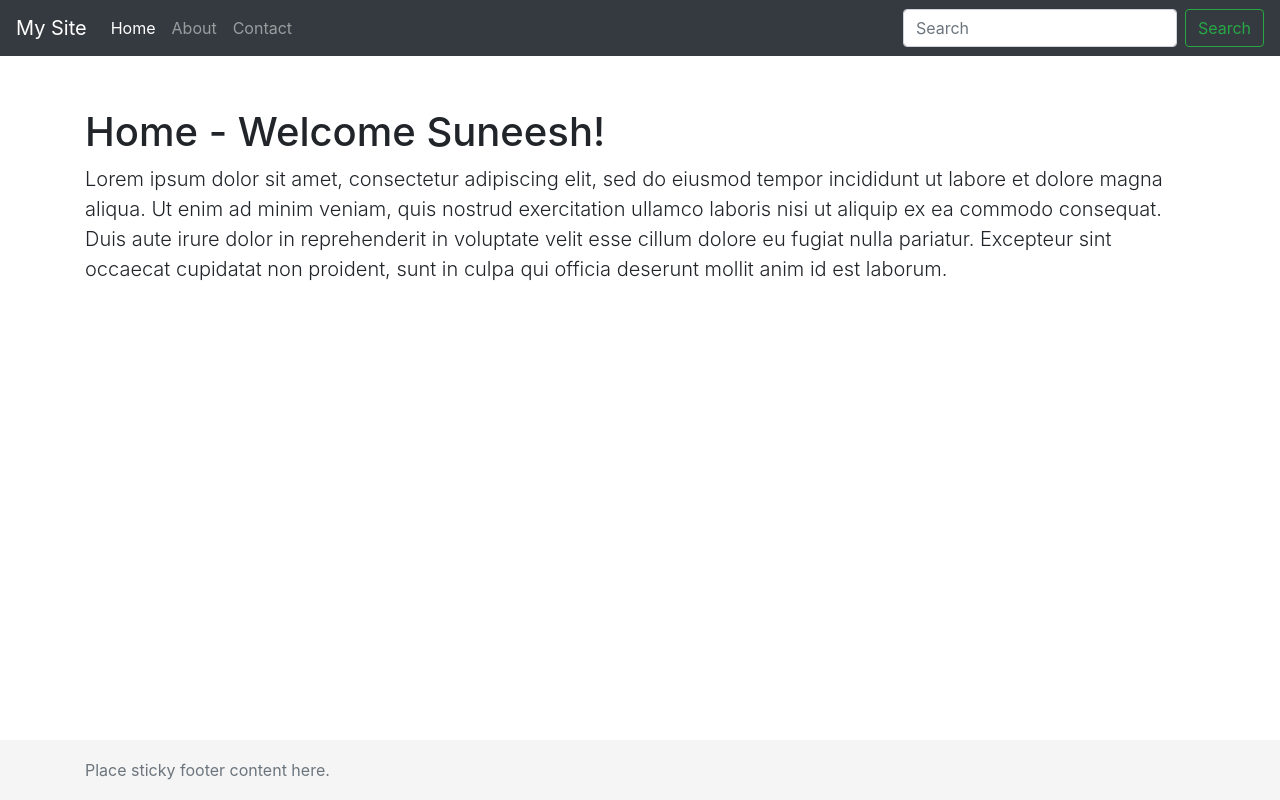
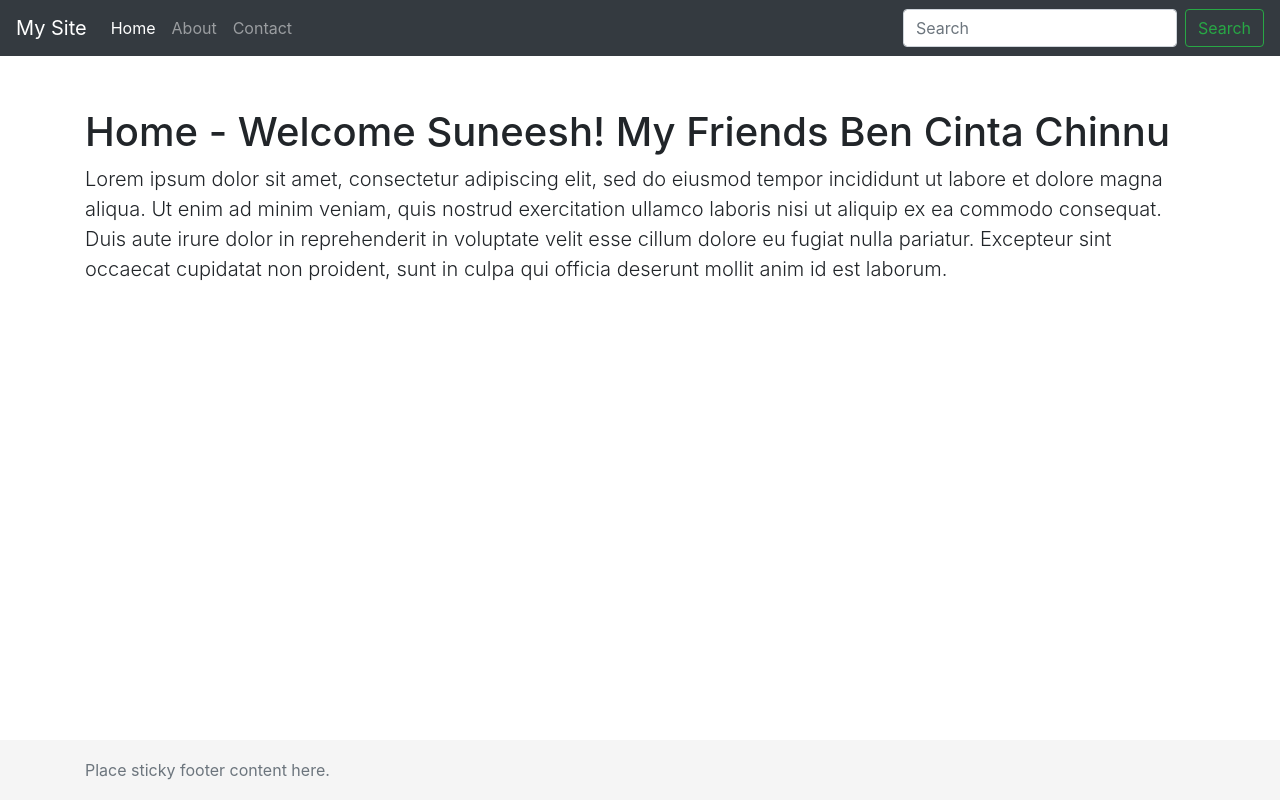
Before and after one commit to suneeshms96/nodejs-docker-jenkins, a website: page public/index.html in a window 1280 px wide. Drawn offline with nearby package versions, Linux system fonts and the light colour scheme.

Commit message:
friends added

```diff
--- a/public/index.html
+++ b/public/index.html
@@ -42,7 +42,7 @@
 
     <!-- Begin page content -->
     <main role="main" class="container">
-    <h1 class="mt-5">Home - Welcome Suneesh! </h1>
+    <h1 class="mt-5">Home - Welcome Suneesh! My Friends Ben Cinta Chinnu </h1>
     <p class="lead">Lorem ipsum dolor sit amet, consectetur adipiscing elit, sed do eiusmod tempor incididunt ut labore et dolore magna aliqua. Ut enim ad minim veniam, quis nostrud exercitation ullamco laboris nisi ut aliquip ex ea commodo consequat. Duis aute irure dolor in reprehenderit in voluptate velit esse cillum dolore eu fugiat nulla pariatur. Excepteur sint occaecat cupidatat non proident, sunt in culpa qui officia deserunt mollit anim id est laborum.</p>
     </main>
 
```
